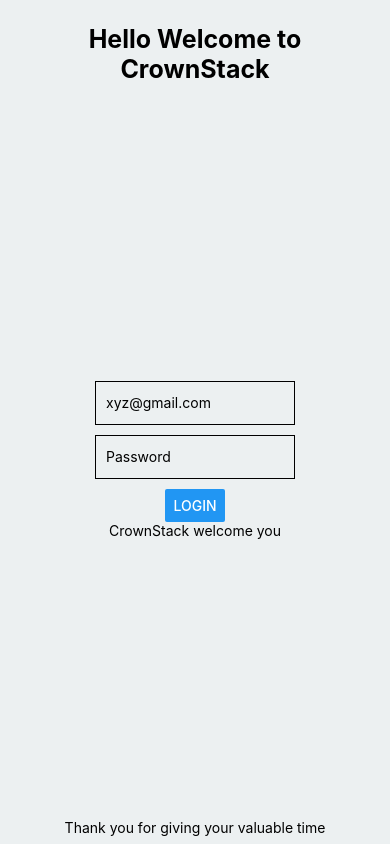
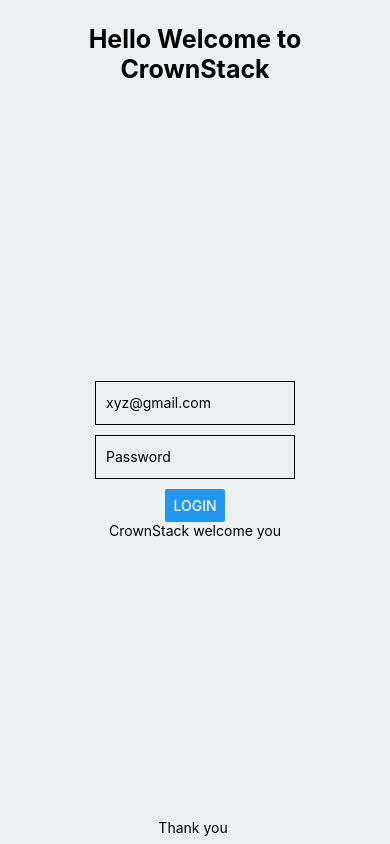
Before and after one commit to ashwani100596/ReactNative-Project, a React Native app: screen / in a window 390 px wide. Built offline with nearby package versions, Linux system fonts and the light colour scheme.

Commit message:
Splash screen, login

```diff
--- a/App.js
+++ b/App.js
@@ -20,7 +20,7 @@
     <View style={styles.container}>
       <Text style={styles.paragraph}>Hello Welcome to CrownStack</Text>
       <Head />
-      <Text>Thank you for giving your valuable time</Text>
+      <Text>Thank you </Text>
       <StatusBar style="auto" />
     </View>
   );
```
